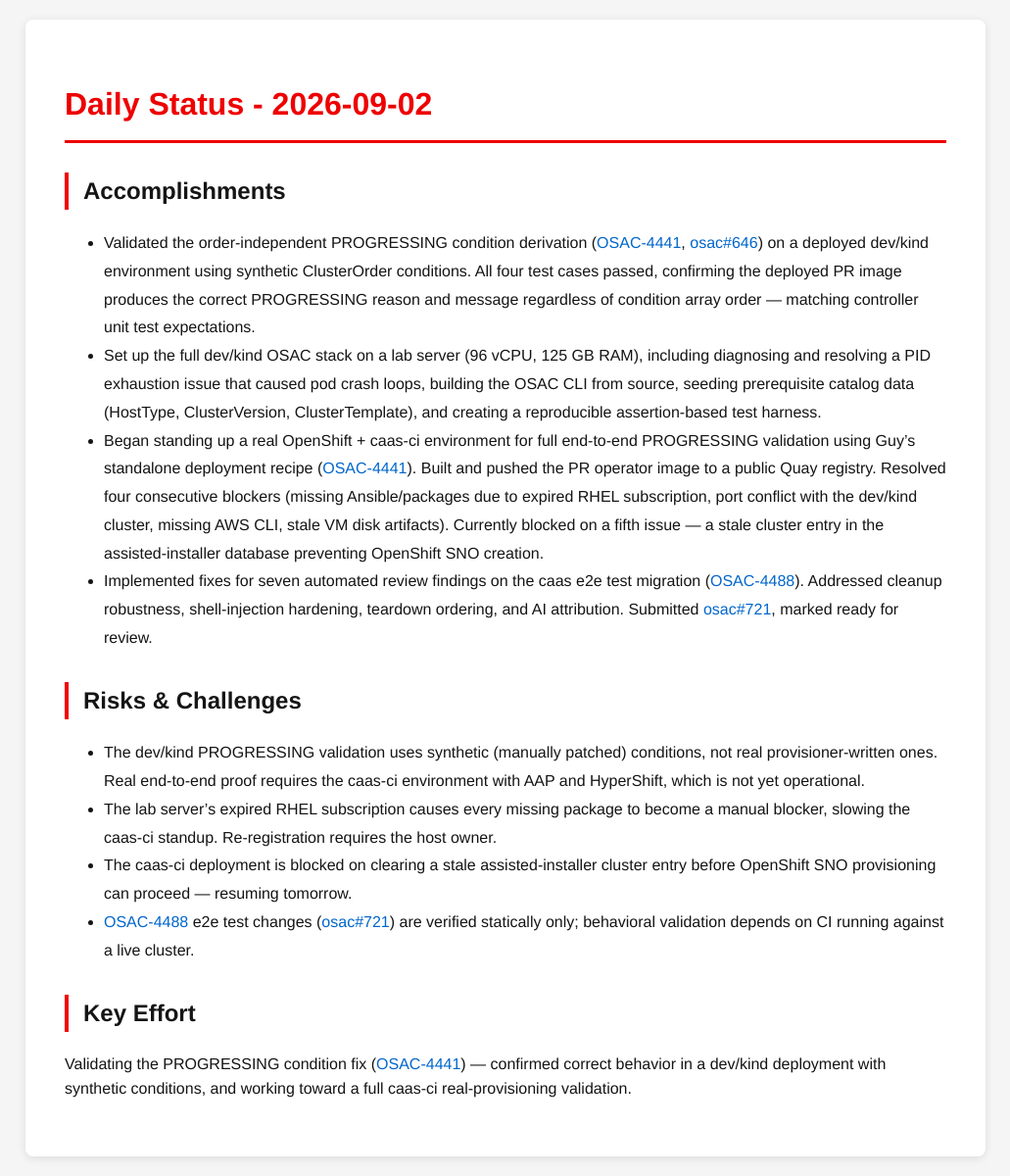
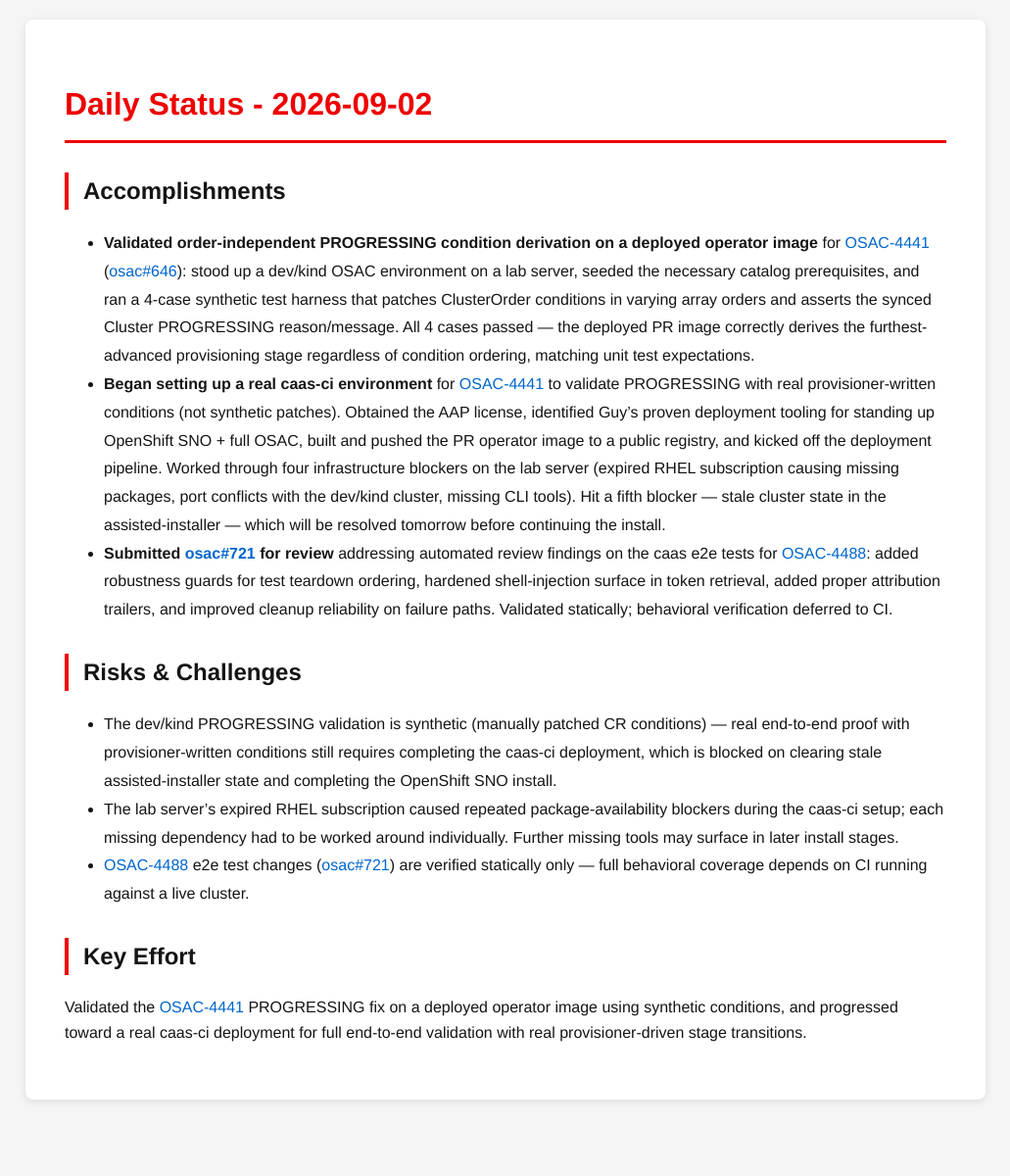
Before and after one commit to tzvatot/daily-status, a Jekyll site: the page built from 2026-09-02.md, in a window 1280 px wide. Shown: the whole page at 98% size, without its empty margins (124-1155 px from the left). Built offline with Jekyll 4.4.1, drawn with Linux system fonts in a browser that asks for light colours; after the commit the page ends 1142 px from its top, so only the background shows below that.

Commit message:
Daily status update - 2026-09-02

```diff
--- a/2026-09-02.md
+++ b/2026-09-02.md
@@ -7,16 +7,17 @@ date: 2026-09-02
 # Daily Status - 2026-09-02
 
 ## Accomplishments
-- Validated the order-independent PROGRESSING condition derivation ([OSAC-4441](https://redhat.atlassian.net/browse/OSAC-4441), [osac#646](https://github.com/osac-project/osac/pull/646)) on a deployed dev/kind environment using synthetic ClusterOrder conditions. All four test cases passed, confirming the deployed PR image produces the correct PROGRESSING reason and message regardless of condition array order — matching controller unit test expectations.
-- Set up the full dev/kind OSAC stack on a lab server (96 vCPU, 125 GB RAM), including diagnosing and resolving a PID exhaustion issue that caused pod crash loops, building the OSAC CLI from source, seeding prerequisite catalog data (HostType, ClusterVersion, ClusterTemplate), and creating a reproducible assertion-based test harness.
-- Began standing up a real OpenShift + caas-ci environment for full end-to-end PROGRESSING validation using Guy's standalone deployment recipe ([OSAC-4441](https://redhat.atlassian.net/browse/OSAC-4441)). Built and pushed the PR operator image to a public Quay registry. Resolved four consecutive blockers (missing Ansible/packages due to expired RHEL subscription, port conflict with the dev/kind cluster, missing AWS CLI, stale VM disk artifacts). Currently blocked on a fifth issue — a stale cluster entry in the assisted-installer database preventing OpenShift SNO creation.
-- Implemented fixes for seven automated review findings on the caas e2e test migration ([OSAC-4488](https://redhat.atlassian.net/browse/OSAC-4488)). Addressed cleanup robustness, shell-injection hardening, teardown ordering, and AI attribution. Submitted [osac#721](https://github.com/osac-project/osac/pull/721), marked ready for review.
+
+- **Validated order-independent PROGRESSING condition derivation on a deployed operator image** for [OSAC-4441](https://redhat.atlassian.net/browse/OSAC-4441) ([osac#646](https://github.com/osac-project/osac/pull/646)): stood up a dev/kind OSAC environment on a lab server, seeded the necessary catalog prerequisites, and ran a 4-case synthetic test harness that patches ClusterOrder conditions in varying array orders and asserts the synced Cluster PROGRESSING reason/message. All 4 cases passed — the deployed PR image correctly derives the furthest-advanced provisioning stage regardless of condition ordering, matching unit test expectations.
+- **Began setting up a real caas-ci environment** for [OSAC-4441](https://redhat.atlassian.net/browse/OSAC-4441) to validate PROGRESSING with real provisioner-written conditions (not synthetic patches). Obtained the AAP license, identified Guy's proven deployment tooling for standing up OpenShift SNO + full OSAC, built and pushed the PR operator image to a public registry, and kicked off the deployment pipeline. Worked through four infrastructure blockers on the lab server (expired RHEL subscription causing missing packages, port conflicts with the dev/kind cluster, missing CLI tools). Hit a fifth blocker — stale cluster state in the assisted-installer — which will be resolved tomorrow before continuing the install.
+- **Submitted [osac#721](https://github.com/osac-project/osac/pull/721) for review** addressing automated review findings on the caas e2e tests for [OSAC-4488](https://redhat.atlassian.net/browse/OSAC-4488): added robustness guards for test teardown ordering, hardened shell-injection surface in token retrieval, added proper attribution trailers, and improved cleanup reliability on failure paths. Validated statically; behavioral verification deferred to CI.
 
 ## Risks & Challenges
-- The dev/kind PROGRESSING validation uses synthetic (manually patched) conditions, not real provisioner-written ones. Real end-to-end proof requires the caas-ci environment with AAP and HyperShift, which is not yet operational.
-- The lab server's expired RHEL subscription causes every missing package to become a manual blocker, slowing the caas-ci standup. Re-registration requires the host owner.
-- The caas-ci deployment is blocked on clearing a stale assisted-installer cluster entry before OpenShift SNO provisioning can proceed — resuming tomorrow.
-- [OSAC-4488](https://redhat.atlassian.net/browse/OSAC-4488) e2e test changes ([osac#721](https://github.com/osac-project/osac/pull/721)) are verified statically only; behavioral validation depends on CI running against a live cluster.
+
+- The dev/kind PROGRESSING validation is synthetic (manually patched CR conditions) — real end-to-end proof with provisioner-written conditions still requires completing the caas-ci deployment, which is blocked on clearing stale assisted-installer state and completing the OpenShift SNO install.
+- The lab server's expired RHEL subscription caused repeated package-availability blockers during the caas-ci setup; each missing dependency had to be worked around individually. Further missing tools may surface in later install stages.
+- [OSAC-4488](https://redhat.atlassian.net/browse/OSAC-4488) e2e test changes ([osac#721](https://github.com/osac-project/osac/pull/721)) are verified statically only — full behavioral coverage depends on CI running against a live cluster.
 
 ## Key Effort
-Validating the PROGRESSING condition fix ([OSAC-4441](https://redhat.atlassian.net/browse/OSAC-4441)) — confirmed correct behavior in a dev/kind deployment with synthetic conditions, and working toward a full caas-ci real-provisioning validation.
+
+Validated the [OSAC-4441](https://redhat.atlassian.net/browse/OSAC-4441) PROGRESSING fix on a deployed operator image using synthetic conditions, and progressed toward a real caas-ci deployment for full end-to-end validation with real provisioner-driven stage transitions.
```
